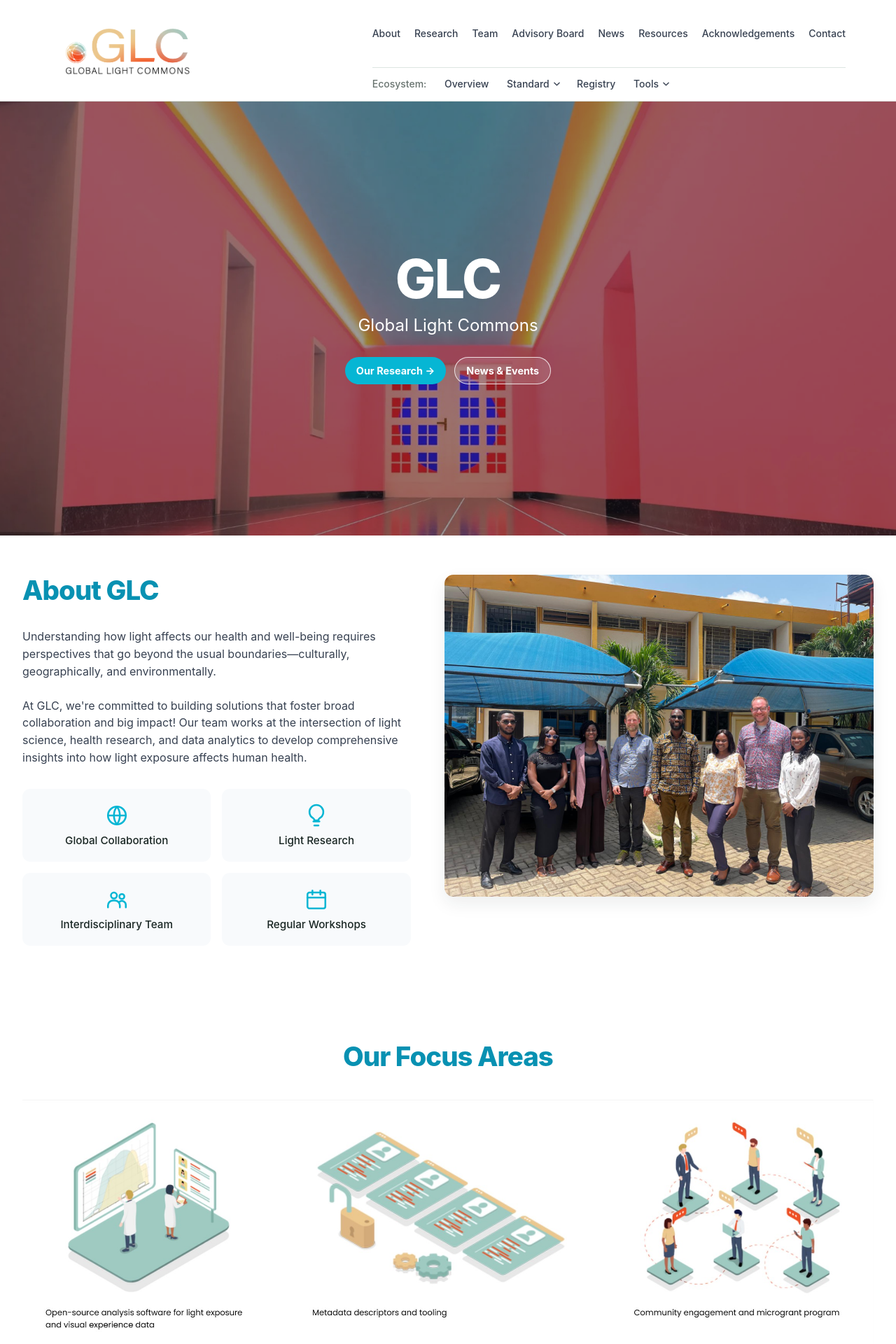
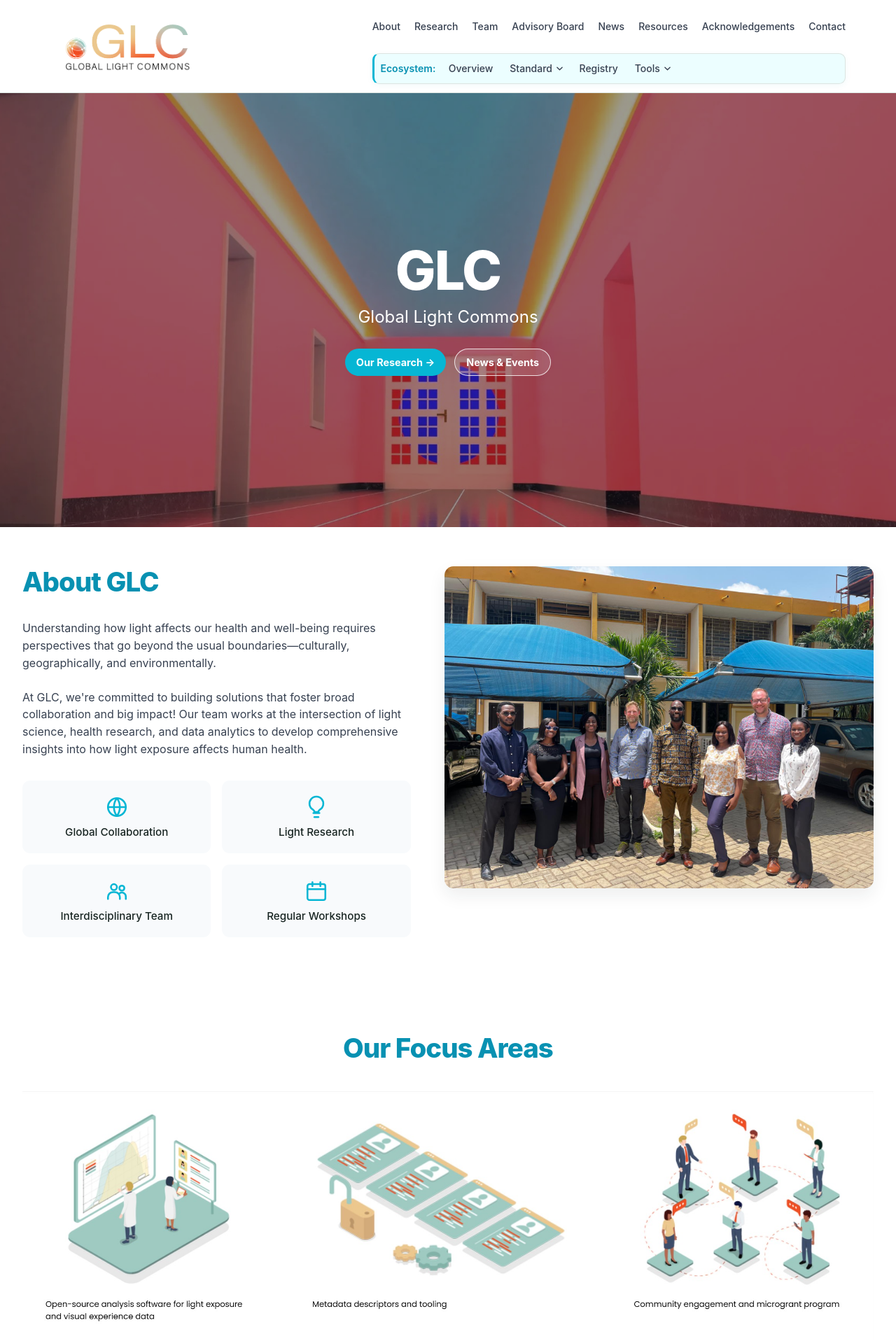
Before and after one commit to GlobalLightCommons/globallightcommons, a Jekyll site: the page built from index.md, in a window 1280 px wide. Shown: the top 1920 px of the page at 70% size. Built offline with Jekyll 4.4.1, drawn with Linux system fonts in a browser that asks for light colours.

Commit message:
Refine ecosystem navigation styling

```diff
--- a/assets/css/navbar.css
+++ b/assets/css/navbar.css
@@ -68,7 +68,7 @@
      ======================================== */
 
   .glc-nav-links {
-    min-height: 96px;
+    min-height: 76px;
 
     width: max-content;
     max-width: 100%;
@@ -107,25 +107,34 @@
      ======================================== */
 
   .glc-ecosystem-nav {
-    min-height: 48px;
+    min-height: 44px;
     width: 100%;
 
-    border-top: 1px solid var(--glc-line);
+    margin-bottom: 0.75rem;
+    padding: 0 0.55rem;
+
+    border: 1px solid var(--glc-line);
+    border-left: 3px solid var(--glc-accent);
+    border-radius: 0.6rem;
+
+    background: var(--glc-accent-soft);
+
+    box-shadow: 0 2px 10px rgba(8, 145, 178, 0.06);
 
     display: flex;
     align-items: center;
     justify-content: flex-start;
 
-    gap: 0.85rem;
+    gap: 0.45rem;
   }
 
   .glc-ecosystem-label {
     flex: 0 0 auto;
 
-    color: var(--glc-muted);
+    color: var(--glc-accent-dark);
 
     font-size: 0.875rem;
-    font-weight: 500;
+    font-weight: 600;
     line-height: 1.2;
 
     white-space: nowrap;
@@ -152,7 +161,9 @@
     display: inline-flex;
     align-items: center;
 
-    padding: 0.65rem 0.75rem;
+    padding: 0.55rem 0.7rem;
+
+    border-radius: 0.45rem;
 
     color: #374151;
 
@@ -163,12 +174,15 @@
     text-decoration: none;
     white-space: nowrap;
 
-    transition: color 0.15s ease;
+    transition:
+      background 0.15s ease,
+      color 0.15s ease;
   }
 
   .glc-ecosystem-link:hover,
   .glc-ecosystem-link:focus,
   .glc-ecosystem-link.active {
+    background: rgba(255, 255, 255, 0.8);
     color: var(--glc-accent-dark);
   }
 
@@ -373,7 +387,7 @@
     }
 
     .glc-nav-links {
-      min-height: 82px;
+      min-height: 70px;
 
       gap: 14px;
     }
@@ -420,6 +434,8 @@
       width: 100%;
 
       padding-top: 0.8rem;
+
+      margin-bottom: 0;
 
       align-items: flex-start;
     }
```
